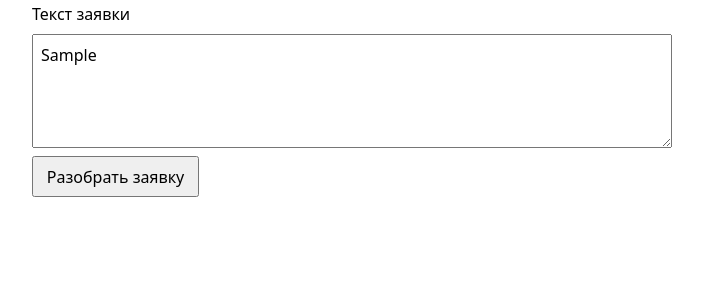
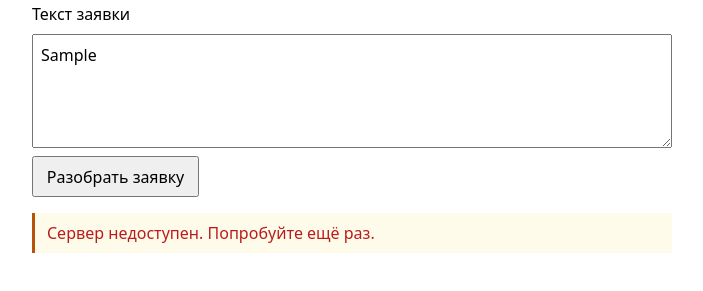
Before and after one commit to eugene-jokerov/neowise, a plain HTML site: page index.html in a window 1280 px wide. Both pictures are taken after typing "Sample" into the empty fields and a click on the button "Разобрать заявку". Shown: the part 99-390 px from the top of the page, without its empty margins (288-991 px from the left). Drawn offline with Linux system fonts and the light colour scheme; no server answers.

Commit message:
feat(ui): render topic/draft, show manual review message and clear draft

```diff
--- a/index.html
+++ b/index.html
@@ -8,6 +8,12 @@
     body { max-width: 40rem; margin: 2rem auto; padding: 0 1rem; font: 1rem/1.5 system-ui, sans-serif; }
     textarea { box-sizing: border-box; display: block; width: 100%; margin: .5rem 0; padding: .5rem; font: inherit; }
     button { padding: .4rem .8rem; font: inherit; }
+    button[disabled] { opacity: .6; }
+    .result:empty { display: none; }
+    .result { margin-top: 1rem; }
+    .topic { font-weight: 600; }
+    .notice { padding: .5rem .75rem; border-left: 3px solid #b45309; background: #fffbeb; }
+    .error { color: #b91c1c; }
     pre { white-space: pre-wrap; }
   </style>
 </head>
@@ -18,18 +24,64 @@
     <textarea id="message" rows="4"></textarea>
     <button type="submit">Разобрать заявку</button>
   </form>
-  <pre id="result" aria-live="polite"></pre>
+  <section id="result" class="result" aria-live="polite">
+    <p id="topic" class="topic"></p>
+    <pre id="draft"></pre>
+    <p id="notice" class="notice" hidden></p>
+  </section>
   <script type="module">
     const form = document.querySelector("form");
-    const result = document.querySelector("#result");
+    const button = form.querySelector("button");
+    const topicField = document.querySelector("#topic");
+    const draftField = document.querySelector("#draft");
+    const notice = document.querySelector("#notice");
+
+    const TOPIC_LABELS = { delivery: "Доставка", pricing: "Цены", other: "Другое" };
+
+    function clearOutput() {
+      topicField.textContent = "";
+      draftField.textContent = "";
+      notice.textContent = "";
+      notice.classList.remove("error");
+      notice.hidden = true;
+    }
+
+    function renderResult(data) {
+      clearOutput();
+      if (data.status === "ready") {
+        topicField.textContent = `Тема: ${TOPIC_LABELS[data.topic] ?? data.topic}`;
+        draftField.textContent = data.draft;
+        return;
+      }
+      if (data.status === "manual_review") {
+        notice.textContent =
+          "Не удалось обработать заявку автоматически. Прочитайте текст и ответьте клиенту вручную.";
+        notice.hidden = false;
+        return;
+      }
+      notice.textContent = "Введите текст заявки — он не должен быть пустым.";
+      notice.classList.add("error");
+      notice.hidden = false;
+    }
+
     form.addEventListener("submit", async (event) => {
       event.preventDefault();
-      const reply = await fetch("/api/triage", {
-        method: "POST",
-        headers: { "Content-Type": "application/json" },
-        body: JSON.stringify({ text: document.querySelector("#message").value }),
-      });
-      result.textContent = JSON.stringify(await reply.json(), null, 2);
+      button.disabled = true;
+      try {
+        const reply = await fetch("/api/triage", {
+          method: "POST",
+          headers: { "Content-Type": "application/json" },
+          body: JSON.stringify({ text: document.querySelector("#message").value }),
+        });
+        renderResult(await reply.json());
+      } catch {
+        clearOutput();
+        notice.textContent = "Сервер недоступен. Попробуйте ещё раз.";
+        notice.classList.add("error");
+        notice.hidden = false;
+      } finally {
+        button.disabled = false;
+      }
     });
   </script>
 </body>
```
